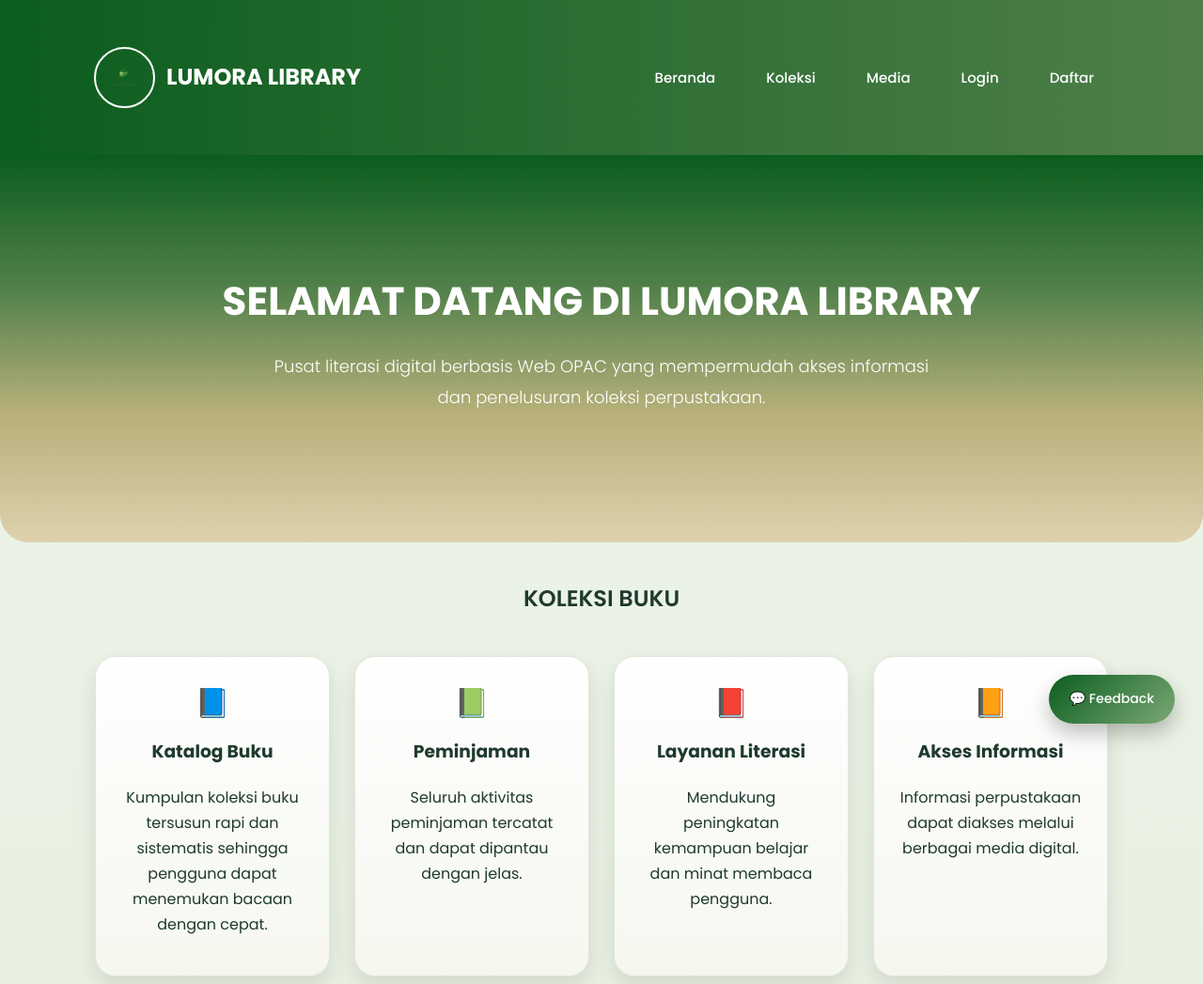
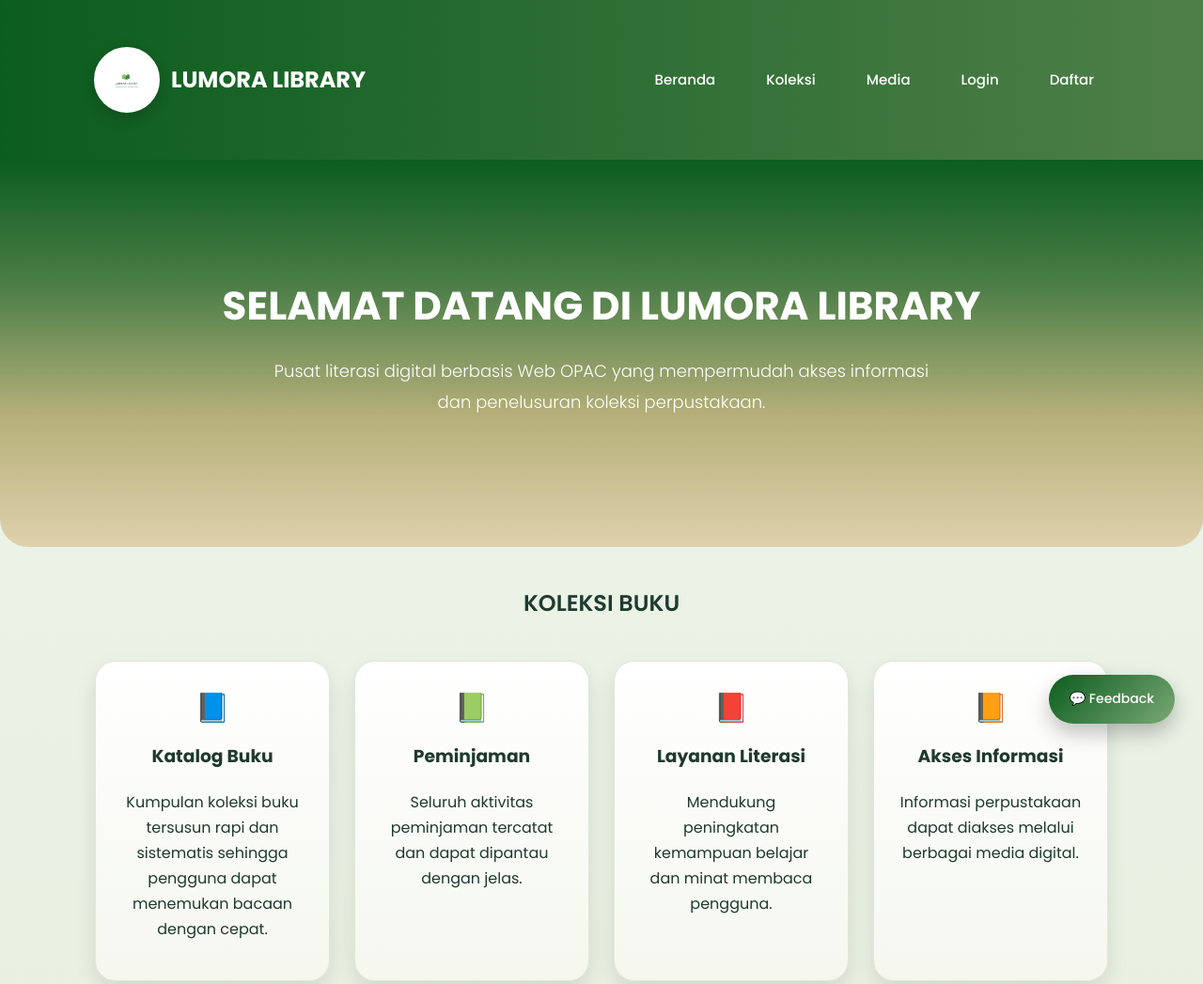
Before and after one commit to dwiwulandari-23/dwiwulandari.github.io, a plain HTML site: page index.html in a window 1280 px wide. Shown: the top 1047 px of the page at 94% size. Drawn offline with Linux system fonts and the light colour scheme.

Commit message:
Update index.html

```diff
--- a/index.html
+++ b/index.html
@@ -39,12 +39,14 @@ body{
 }
 
 .logo-area img{
-    width:65px;
-    height:65px;
+    width:70px;
+    height:70px;
     object-fit:contain;
-    border:2px solid #ffffff;
+    background:#ffffff;
+    padding:10px;
     border-radius:50%;
-    padding:5px;
+    border:3px solid #ffffff;
+    box-shadow:0 5px 15px rgba(0,0,0,0.2);
     transition:0.3s;
 }
 
```
